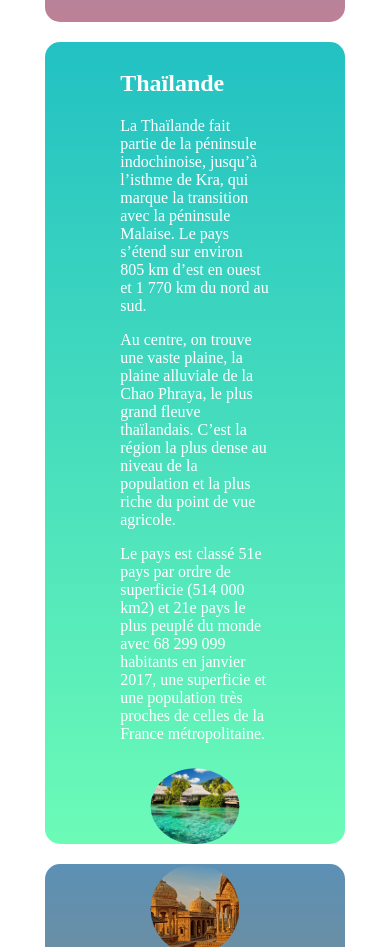
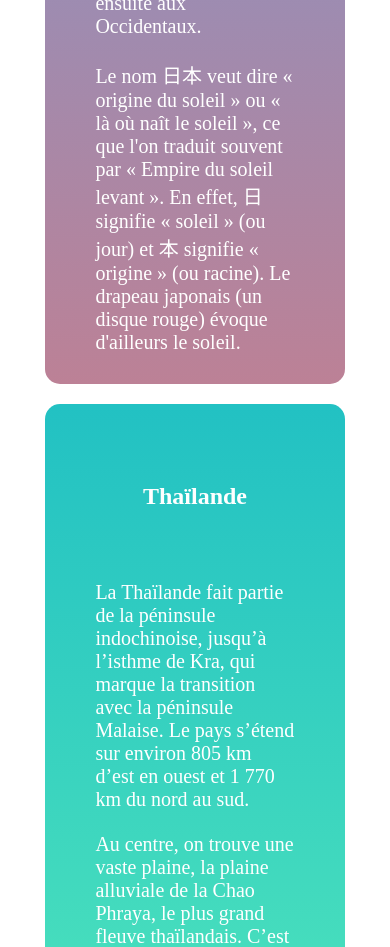
Before and after one commit to lepolesivan/Voyage, a plain HTML site: page index.html in a window 390 px wide. Shown: the part 1053-2000 px from the top of the page. Drawn offline with Linux system fonts and the light colour scheme.

Commit message:
fin d'exercice

```diff
--- a/css/style.css
+++ b/css/style.css
@@ -107,6 +107,38 @@ i{
         flex-direction: column;
     }
     .paysage{
-        width:45%;
+        width: 80%;
     }
-}
+    .position{
+        margin-top: 5%;
+    }
+    .autre{
+        margin-bottom: 5%;
+    }
+    article{
+     width: 100%;
+
+    }
+    article p{
+        font-size: 20px;
+        padding: 50px;
+        padding-top: 1px;
+        padding-bottom: 1px;
+
+    }
+    article h2{
+        padding: 50px;
+
+    }
+    .autre{
+        margin-top: 10%;
+    }
+    .thai{
+        justify-content: center;
+        display: flex;
+    }
+    .ind{
+        display: flex;
+        justify-content: flex-end;
+    }
+    }
--- a/index.html
+++ b/index.html
@@ -23,7 +23,7 @@
     </header>
     <div class="barre"></div>
     <div class="japon">
-        <img class="paysage" src="img/japon.jpg" alt="une montagne et une maison traditionnel japonaise">
+        <img class="paysage position" src="img/japon.jpg" alt="une montagne et une maison traditionnel japonaise">
         <article>
             <h2>Japon</h2>
             <p>En japonais, « Japon » (日本) se dit Nihon ou Nippon, et éventuellement dans les documents
@@ -38,7 +38,7 @@
     </div>
     <div class="thailande">
         <article>
-            <h2>Thaïlande</h2>
+            <h2 class="thai">Thaïlande</h2>
             <p>La Thaïlande fait partie de la péninsule indochinoise, jusqu’à l’isthme de Kra, qui marque la
             transition avec la péninsule Malaise. Le pays s’étend sur environ 805 km d’est en ouest et 1 770
             km du nord au sud.</p>
@@ -49,12 +49,12 @@
             monde avec 68 299 099 habitants en janvier 2017, une superficie et une population très proches
             de celles de la France métropolitaine.</p>
         </article>
-        <img class="paysage" src="img/thailande.jpg" alt="des maison sur l'eau style venise">
+        <img class="paysage autre" src="img/thailande.jpg" alt="des maison sur l'eau style venise">
     </div>
     <div class="inde">
-        <img class="paysage" src="img/inde.jpg" alt="des batimentds induiens">
+        <img class="paysage position" src="img/inde.jpg" alt="des batimentds induiens">
         <article>
-            <h2>Inde</h2>
+            <h2 class="ind">Inde</h2>
             <p>L'Inde est un foyer de civilisations parmi les plus anciennes du monde, la civilisation de la
             vallée de l'Indus s'y est développée dès 3000 av. J.-C. Le sous-continent indien a abrité de
             vastes empires et est présent sur les routes commerciales dès l'Antiquité.</p>
```
